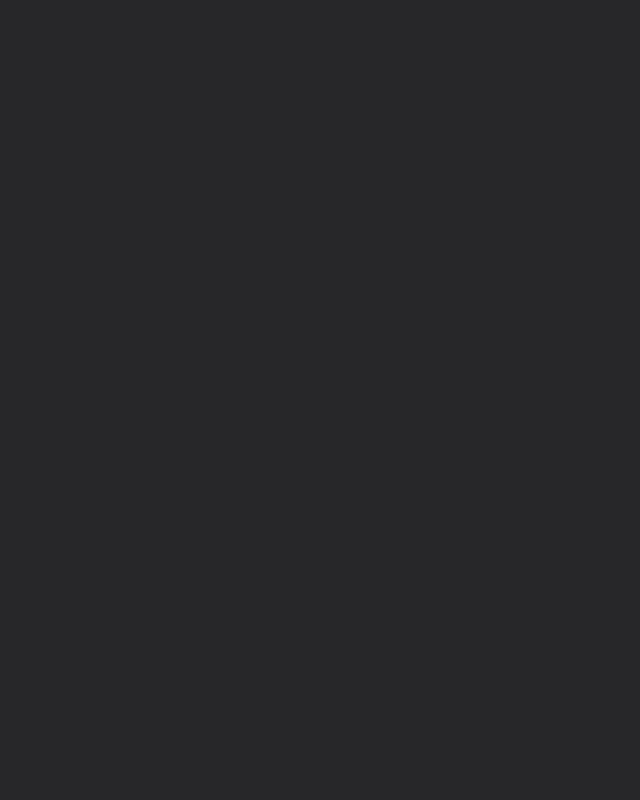
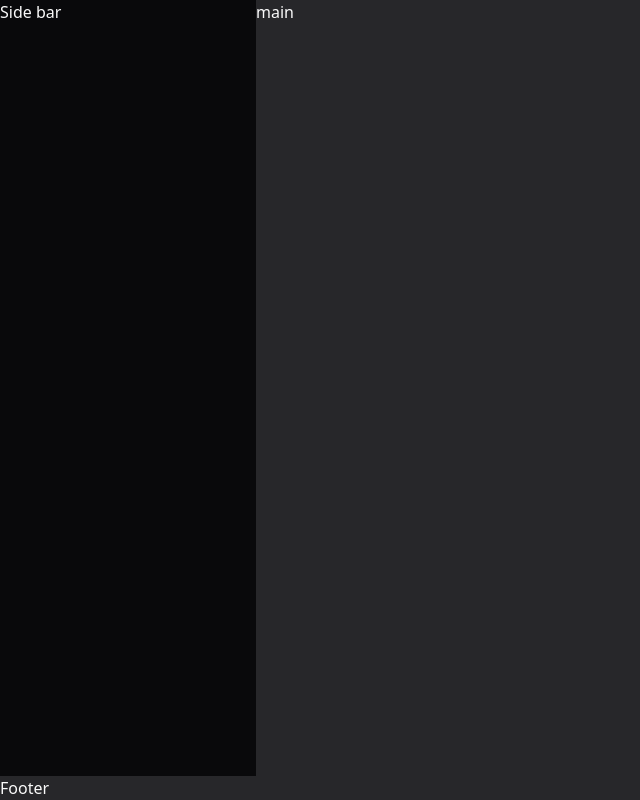
Before and after one commit to victorbeppler/UI-Spotify, a Next.js app: page / in a window 1280 px wide. Shown: the whole page, without its empty margins (0-640 px from the left). Built offline with nearby package versions, Linux system fonts and the light colour scheme.

Commit message:
Build(create initial config page)

```diff
--- a/src/app/page.tsx
+++ b/src/app/page.tsx
@@ -1,6 +1,18 @@
 
 export default function Home() {
   return (
-    <main></main>
+    <div className="h-screen flex flex-col">
+      <div className="flex flex-1">
+        <aside className="w-64 bg-zinc-950">
+          Side bar
+        </aside>
+        <main className="flex-1">
+          main
+        </main>
+      </div>
+      <footer className="">
+        Footer
+      </footer>
+    </div>
   )
 }
```
